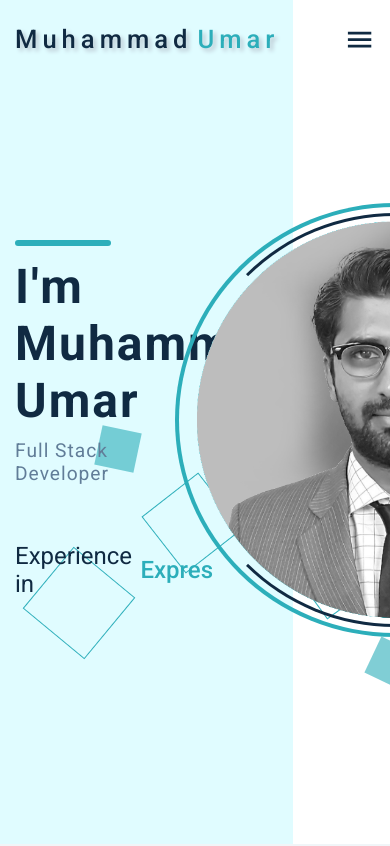
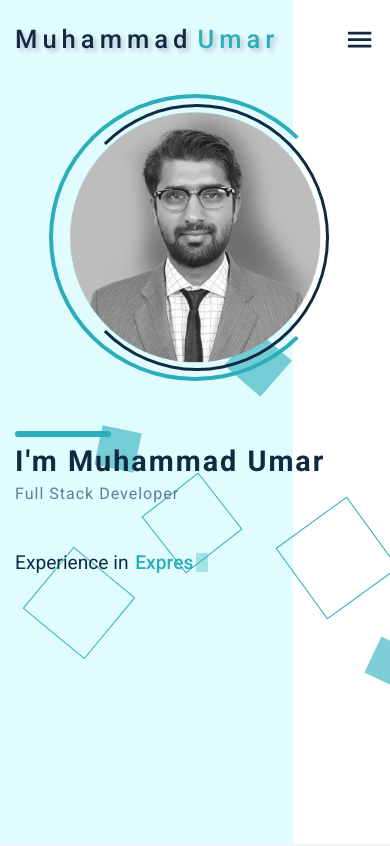
Before and after one commit to Muhammad-Umar/portfolio, a React (Create React App) app: page / in a window 390 px wide. Shown: the top 846 px of the page. Built offline with nearby package versions, Linux system fonts and the light colour scheme.

Commit message:
Responsive Update

```diff
--- a/src/styles/styles.css
+++ b/src/styles/styles.css
@@ -1272,4 +1272,113 @@ section.error-404 .error-text p {
     display: -ms-flexbox;
     display: flex;
   }
+  section.home-cover {
+    height: auto;
+    min-height: 100vh;
+    padding-bottom: 2em;
+  }
+  section.home-cover .home-cover-content {
+    -webkit-box-orient: vertical;
+    -webkit-box-direction: normal;
+        -ms-flex-direction: column;
+            flex-direction: column;
+    margin-top: 0;
+  }
+  section.home-cover .home-cover-content .home-cover__left-section {
+    width: 100%;
+    margin-top: 4em;
+  }
+  section.home-cover .home-cover-content .home-cover__left-section .cover-description h1 {
+    font-size: 1.8em;
+  }
+  section.home-cover .home-cover-content .home-cover__left-section .cover-description h2 {
+    font-size: 1em;
+  }
+  section.home-cover .home-cover-content .home-cover__left-section .cover-description h3 {
+    font-size: 1.2em;
+  }
+  section.home-cover .home-cover-content .home-cover__right-section {
+    margin-top: 2em;
+    -webkit-box-ordinal-group: 0;
+        -ms-flex-order: -1;
+            order: -1;
+    width: 70%;
+    max-width: 350px;
+  }
+  section.home-cover .home-cover-content .home-cover__right-section .home-cover__profile-image {
+    width: 100%;
+  }
+  section.home-cover .home-cover-content .home-cover__right-section .home-cover__profile-image img {
+    max-width: 100%;
+  }
+  section.home-cover .home-cover-content .home-cover__right-section .home-cover__profile-image:before {
+    width: calc(100% + 40px);
+  }
+  section.home-cover .home-cover-content .home-cover__right-section .home-cover__profile-image:after {
+    width: calc(100% + 12px);
+    left: -4px;
+  }
+  section.tools-and-technologies h2 {
+    font-size: 1.6em;
+  }
+  section.home-experience h2 {
+    font-size: 1.6em;
+  }
+  section.home-experience .home-experience__experiences {
+    -webkit-box-orient: vertical;
+    -webkit-box-direction: normal;
+        -ms-flex-direction: column;
+            flex-direction: column;
+  }
+  section.home-experience .home-experience__experiences .experience-menu {
+    margin-bottom: 1.5em;
+  }
+  section.home-experience .home-experience__experiences .experience-menu ul {
+    display: -webkit-box;
+    display: -ms-flexbox;
+    display: flex;
+  }
+  section.home-experience .home-experience__experiences .experience-menu ul li {
+    border-left: none;
+    border-bottom: 3px solid transparent;
+  }
+  section.home-experience .home-experience__experiences .experience-boxes {
+    margin: 0;
+    padding: 0;
+  }
+  section.recent-projects h2 {
+    font-size: 1.6em;
+  }
+  section.recent-projects .recent-project {
+    margin-bottom: 2em;
+  }
+  section.recent-projects .recent-project .recent-project__image {
+    width: 100%;
+    height: 12em;
+  }
+  section.recent-projects .recent-project .recent-project__text {
+    width: 100%;
+    position: unset;
+    -webkit-transform: translateY(-10%);
+            transform: translateY(-10%);
+    height: auto;
+  }
+  section.about .container .about-box {
+    -webkit-box-orient: vertical;
+    -webkit-box-direction: normal;
+        -ms-flex-direction: column;
+            flex-direction: column;
+    margin-top: 2em;
+  }
+  section.about .container .about-box .about-image-box:before {
+    display: none;
+  }
+  section.about .container .about-box .about-image-box img {
+    width: 100%;
+    border-top-left-radius: 8px;
+    border-top-right-radius: 8px;
+  }
+  section.portfolio .container .portfolio-wrapper {
+    margin-top: 2em;
+  }
 }
--- a/src/styles/styles.scss
+++ b/src/styles/styles.scss
@@ -35,6 +35,8 @@ $photoshopColor: #141a4c;
 $wooColor: #96598b;
 $facebookColor: #4867aa;
 $linkedInColor: #0077b0;
+
+
 
 *, *:before, *:after{
     box-sizing: border-box;
@@ -1091,4 +1093,141 @@ section.error-404{
             }
         }
     }
+
+    section.home-cover{
+        height: auto;
+        min-height: 100vh;
+        padding-bottom: 2em;
+
+        .home-cover-content {
+            flex-direction: column;
+            margin-top: 0;
+
+            .home-cover__left-section{
+                width: 100%;
+                margin-top: 4em;
+
+                .cover-description{
+
+                    h1{
+                        font-size: 1.8em;
+                    }
+                    h2{
+                        font-size: 1em;
+                    }
+                    h3{
+                        font-size: 1.2em;
+                    }
+                }
+            }
+            .home-cover__right-section{
+                margin-top: 2em;
+                order: -1;
+                width: 70%;
+                max-width: 350px;
+
+                .home-cover__profile-image{
+                    width: 100%;
+
+                    img{
+                        max-width: 100%;
+                    }
+                    &:before{
+                        width: calc(100% + 40px);
+                    }
+                    &:after{
+                        width: calc(100% + 12px);
+                        left: -4px;
+                    }
+                }
+            }
+        }
+    }
+
+    section.tools-and-technologies{
+        h2{
+            font-size: 1.6em;
+        }
+    }
+
+    section.home-experience{
+        h2{
+            font-size: 1.6em;
+        }
+        .home-experience__experiences{
+            flex-direction: column;
+
+            .experience-menu{
+                margin-bottom: 1.5em;
+
+                ul{
+                    display: flex;
+
+                    li{
+                        border-left: none;
+                        border-bottom: 3px solid transparent;
+                    }
+                }
+            }
+            .experience-boxes{
+                margin: 0;
+                padding: 0;
+            }
+        }
+    }
+
+    section.recent-projects{
+        h2{
+            font-size: 1.6em;
+        }
+
+        .recent-project{
+            margin-bottom: 2em;
+
+            .recent-project__image{
+                width: 100%;
+                height: 12em;
+            }
+            .recent-project__text{
+                width: 100%;
+                position: unset;
+                transform: translateY(-10%);
+                height: auto;
+            }
+        }
+    }
+
+    section.about {
+
+        .container{
+
+            .about-box{
+                flex-direction: column;
+                margin-top: 2em;
+
+                .about-image-box{
+
+                    &:before{
+                        display: none;
+                    }
+                    img{
+                        width: 100%;
+                        border-top-left-radius: 8px;
+                        border-top-right-radius: 8px;
+                    }
+                }
+
+            }
+        }
+    }
+
+    section.portfolio{
+
+        .container {
+
+            .portfolio-wrapper{
+                margin-top: 2em;
+            }
+        }
+    }
 }
```
Also changed, not shown: 1 other file (tests, documents, lock files or other folders).
